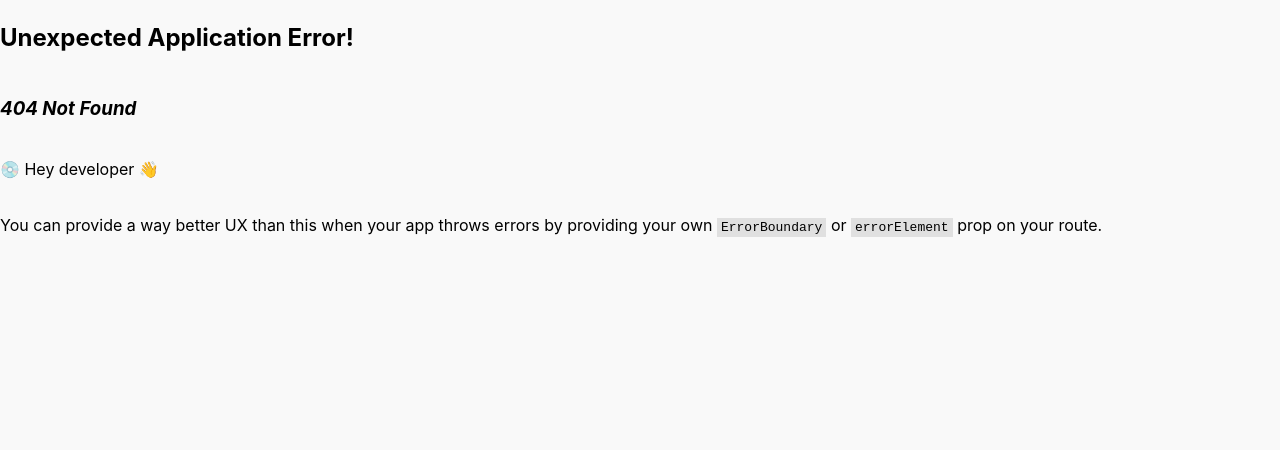
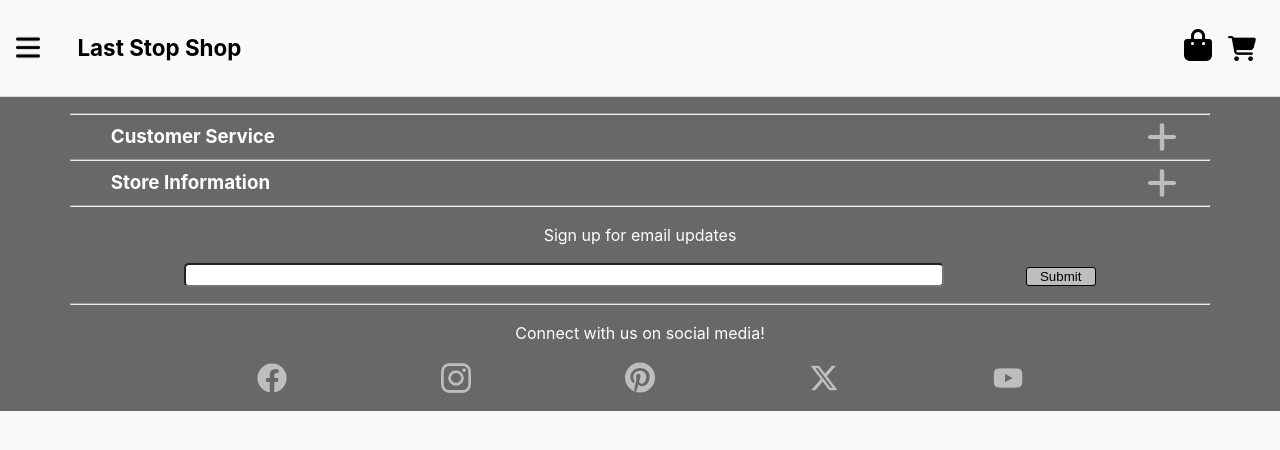
Before and after one commit to marefpceo/react-shopping-cart, a React (Vite) app: page /shop in a window 1280 px wide. Before the commit this address had no page. Shown: the top 450 px of the page. Built offline with nearby package versions, Linux system fonts and the light colour scheme.

Commit message:
Created route to Shop

```diff
--- a/src/components/App/App.jsx
+++ b/src/components/App/App.jsx
@@ -1,4 +1,3 @@
-// import { Link } from 'react-router-dom';
 import Header from '../Header/Header';
 import Content from '../Content/Content';
 import Footer from '../Footer/Footer';
--- a/src/components/Content/Content.jsx
+++ b/src/components/Content/Content.jsx
@@ -5,6 +5,7 @@ import menClothing from '../../assets/ian-dooley-stock.webp';
 import shoes from '../../assets/shoes-water-splash-stock.webp';
 import Button from '../Button/Button';
 import '../Content/Content.css';
+import { Link } from 'react-router-dom';
 
 function Content() {
   return (
@@ -26,6 +27,7 @@ function Content() {
           <img src={shoes} alt='' />
         </div>
       </div>
+      <Link to='/shop'>
         <Button
           id={'shop-button'}
           buttonType={'button'}
@@ -41,6 +43,7 @@ function Content() {
             }
           }
         />
+      </Link>
     </div>
   );
 }
--- a/src/components/Header/Header.css
+++ b/src/components/Header/Header.css
@@ -20,6 +20,11 @@ h1 {
   width: 60%;
 }
 
+.logo a {
+  text-decoration: none;
+  color: #000000;
+}
+
 .logo img {
   max-width: 24px;
 }
--- a/src/components/Header/Header.jsx
+++ b/src/components/Header/Header.jsx
@@ -1,6 +1,7 @@
 import Nav from '../Nav/Nav';
 import menuIcon from '../../assets/bars-solid.png';
 import '../Header/Header.css';
+import { Link } from 'react-router-dom';
 
 function Header() {
   return (
@@ -8,7 +9,9 @@ function Header() {
       <div className='logo-nav-div'>
         <div className='logo'>
           <img src={menuIcon} alt='' />
-          <h1>Last Stop Shop</h1>
+          <Link to='/'>
+            <h1>Last Stop Shop</h1>
+          </Link>
         </div>
         <div className='nav-icons'>
           <Nav />
--- a/src/components/Nav/Nav.jsx
+++ b/src/components/Nav/Nav.jsx
@@ -3,20 +3,15 @@ import cartIcon from '../../assets/cart-shopping-solid.png';
 // import homeIcon from '../../assets/house-solid.png';
 import shopIcon from '../../assets/bag-shopping-solid.png';
 import '../Nav/Nav.css';
+import { Link } from 'react-router-dom';
 
 function Nav() {
   return (
     <nav>
       <ul>
-        {/* <li>
-          <img src={homeIcon} alt='' className='icons' />
-        </li> */}
         <li>
-          <img src={shopIcon} alt='' className='icons' />
+          <Link to='/shop'><img src={shopIcon} alt='' className='icons' /></Link>
         </li>
-        {/* <li>
-          <img src={searchIcon} alt='' className='icons' />
-        </li> */}
         <li>
           <img src={cartIcon} alt='' className='icons' />
         </li>
--- a/src/components/Shop/Shop.jsx
+++ b/src/components/Shop/Shop.jsx
@@ -0,0 +1,13 @@
+import Header from '../Header/Header';
+import Footer from '../Footer/Footer';
+
+function Shop() {
+  return(
+    <>
+      <Header />
+      <Footer />
+    </>
+  );
+}
+
+export default Shop;
--- a/src/main.jsx
+++ b/src/main.jsx
@@ -2,6 +2,7 @@ import React from 'react';
 import ReactDOM from 'react-dom/client';
 import { createBrowserRouter, RouterProvider } from 'react-router-dom';
 import App from './components/App/App';
+import Shop from './components/Shop/Shop';
 import './index.css';
 
 const router = createBrowserRouter([
@@ -9,6 +10,10 @@ const router = createBrowserRouter([
     path: '/',
     element: <App />,
   },
+  {
+    path: '/shop',
+    element: <Shop />,
+  }
 ]);
 
 ReactDOM.createRoot(document.getElementById('root')).render(
```
Lines whose indentation alone changed are shown as unchanged.
